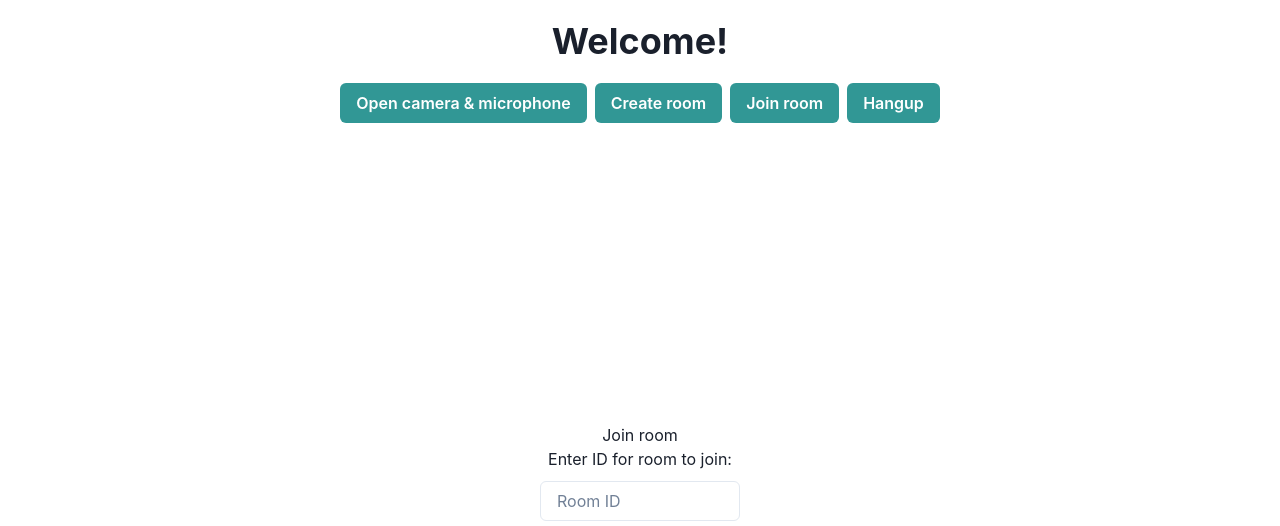
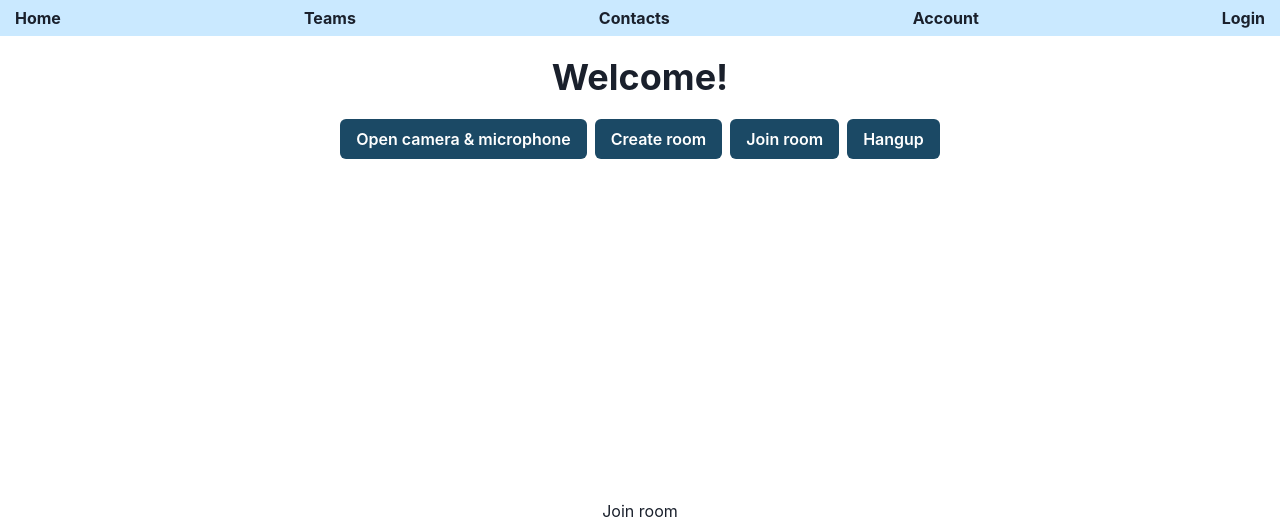
Before and after one commit to mikey712712/Project3forreal, a React (Vite) app: page / in a window 1280 px wide. Shown: the top 526 px of the page. Built offline with nearby package versions, Linux system fonts and the light colour scheme; no server answers; the database is empty.

Commit message:
Styling + Routing

```diff
--- a/src/App.css
+++ b/src/App.css
@@ -1,38 +1,7 @@
 .App {
-  text-align: center;
+	text-align: center;
 }
 
-.App-logo {
-  height: 40vmin;
-  pointer-events: none;
+video.remoteVideo {
+	width: 100%;
 }
-
-@media (prefers-reduced-motion: no-preference) {
-  .App-logo {
-    animation: App-logo-spin infinite 20s linear;
-  }
-}
-
-.App-header {
-  background-color: #282c34;
-  min-height: 100vh;
-  display: flex;
-  flex-direction: column;
-  align-items: center;
-  justify-content: center;
-  font-size: calc(10px + 2vmin);
-  color: white;
-}
-
-.App-link {
-  color: #61dafb;
-}
-
-@keyframes App-logo-spin {
-  from {
-    transform: rotate(0deg);
-  }
-  to {
-    transform: rotate(360deg);
-  }
-}
--- a/src/App.jsx
+++ b/src/App.jsx
@@ -5,16 +5,15 @@ import CurrentRoom from "./components/CurrentRoom"
 import Dialog from "./components/Dialog"
 import Videos from "./components/Videos"
 import ChatRoom from "./components/ChatRoom"
+import Header from "./components/Header"
+import VideoPage from "./components/VideoPage"
 // FUNCTION/LIBRARY IMPORTS
-import { createRoom } from "./functions/FirebaseRTC"
-import { openUserMedia } from "./functions/FirebaseRTC"
-import { joinRoom } from "./functions/FirebaseRTC"
-import { hangUp } from "./functions/FirebaseRTC"
 import { init } from "./functions/FirebaseRTC"
 import { initializeApp } from "firebase/app"
 import { getFirestore } from "firebase/firestore"
-import {getDatabase,ref,set,onChildAdded} from "firebase/database"
+import { getDatabase, ref, set, onChildAdded } from "firebase/database"
 import { ButtonGroup, ChakraProvider, Heading } from "@chakra-ui/react"
+import { Routes, Route, BrowserRouter } from "react-router-dom"
 
 const firebaseConfig = {
 	apiKey: "AIzaSyCHBoIUdJzDREqZYtpdv3do6YzfEJ8aJM4",
@@ -23,7 +22,7 @@ const firebaseConfig = {
 	storageBucket: "project-3---the-boys.appspot.com",
 	messagingSenderId: "702523758220",
 	appId: "1:702523758220:web:bfc9b98b6929a472be4da9",
-	databaseURL:"https://project-3---the-boys-default-rtdb.asia-southeast1.firebasedatabase.app/"
+	databaseURL: "https://project-3---the-boys-default-rtdb.asia-southeast1.firebasedatabase.app/",
 }
 
 const firebaseApp = initializeApp(firebaseConfig)
@@ -31,25 +30,17 @@ export const db = getFirestore(firebaseApp)
 export const RealTimeDB = getDatabase(firebaseApp)
 
 function App() {
-
-
-
 	init()
 	return (
 		<ChakraProvider>
-			<div className="App">
-				<Heading m="20px auto">Welcome!</Heading>
-				<ButtonGroup>
-					<VideoButton btnId={"cameraBtn"} iElement={"perm_camera_mic"} spanText={"Open camera & microphone"} btnOnClick={openUserMedia} />
-					<VideoButton btnId={"createBtn"} iElement={"group_add"} spanText={"Create room"} btnOnClick={createRoom} />
-					<VideoButton btnId={"joinBtn"} iElement={"group"} spanText={"Join room"} btnOnClick={joinRoom} />
-					<VideoButton btnId={"hangupBtn"} iElement={"close"} spanText={"Hangup"} btnOnClick={hangUp} />
-				</ButtonGroup>
-				<CurrentRoom />
-				<Videos />
-				<Dialog />
-				<ChatRoom roomNumber = "1234"/>
-			</div>
+			<BrowserRouter>
+				<div className="App">
+					<Header />
+					<Routes>
+						<Route path="/" element={<VideoPage />} />
+					</Routes>
+				</div>
+			</BrowserRouter>
 		</ChakraProvider>
 	)
 }
--- /dev/null
+++ b/src/components/Header.jsx
@@ -0,0 +1,23 @@
+import { Flex, Stack } from "@chakra-ui/react"
+import { Link } from "react-router-dom"
+
+export default function Header() {
+	return (
+		<Flex
+			w="100%"
+			justifyContent="space-between"
+			alignItems="center"
+			boxSizing="border-box"
+			p="5px 15px"
+			backgroundColor="#CAE9FF"
+			fontWeight="bold"
+			h="36px"
+		>
+			<a href="">Home</a>
+			<a href="">Teams</a>
+			<a href="">Contacts</a>
+			<a href="">Account</a>
+			<Link to="/login">Login</Link>
+		</Flex>
+	)
+}
--- a/src/components/VideoButton.jsx
+++ b/src/components/VideoButton.jsx
@@ -1,7 +1,7 @@
 import { Button } from "@chakra-ui/react"
 export default function VideoButton({ btnId, btnOnClick, spanText }) {
 	return (
-		<Button colorScheme="teal" onClick={btnOnClick} id={btnId}>
+		<Button color="white" backgroundColor="#1B4965" onClick={btnOnClick} id={btnId}>
 			{spanText}
 		</Button>
 	)
--- /dev/null
+++ b/src/components/VideoPage.jsx
@@ -0,0 +1,28 @@
+import VideoButton from "./VideoButton"
+import { Heading, ButtonGroup } from "@chakra-ui/react"
+import Videos from "./Videos"
+import Dialog from "./Dialog"
+import ChatRoom from "./ChatRoom"
+import CurrentRoom from "./CurrentRoom"
+import { createRoom } from "../functions/FirebaseRTC"
+import { openUserMedia } from "../functions/FirebaseRTC"
+import { joinRoom } from "../functions/FirebaseRTC"
+import { hangUp } from "../functions/FirebaseRTC"
+
+export default function VideoPage() {
+	return (
+		<div className="video-container">
+			<Heading m="20px auto">Welcome!</Heading>
+			<ButtonGroup>
+				<VideoButton btnId={"cameraBtn"} iElement={"perm_camera_mic"} spanText={"Open camera & microphone"} btnOnClick={openUserMedia} />
+				<VideoButton btnId={"createBtn"} iElement={"group_add"} spanText={"Create room"} btnOnClick={createRoom} />
+				<VideoButton btnId={"joinBtn"} iElement={"group"} spanText={"Join room"} btnOnClick={joinRoom} />
+				<VideoButton btnId={"hangupBtn"} iElement={"close"} spanText={"Hangup"} btnOnClick={hangUp} />
+			</ButtonGroup>
+			<CurrentRoom />
+			<Videos />
+			<Dialog />
+			<ChatRoom roomNumber="1234" />
+		</div>
+	)
+}
--- a/src/components/Videos.jsx
+++ b/src/components/Videos.jsx
@@ -1,8 +1,14 @@
+import { Box, Flex } from "@chakra-ui/react"
+
 export default function Videos() {
 	return (
-		<div id="videos">
-			<video id="localVideo" muted autoPlay playsInline></video>
-			<video id="remoteVideo" autoPlay playsInline></video>
-		</div>
+		<Flex id="videos" w="80%" m="0 auto" boxSizing="border-box" p="20px" gap="20px" justifyContent="center">
+			<Box>
+				<video id="localVideo" muted autoPlay playsInline></video>
+				<Box position="relative">
+					<video id="remoteVideo" autoPlay playsInline></video>
+				</Box>
+			</Box>
+		</Flex>
 	)
 }
```
Also changed, not shown: src/index.jsx (+3 -8 lines).
